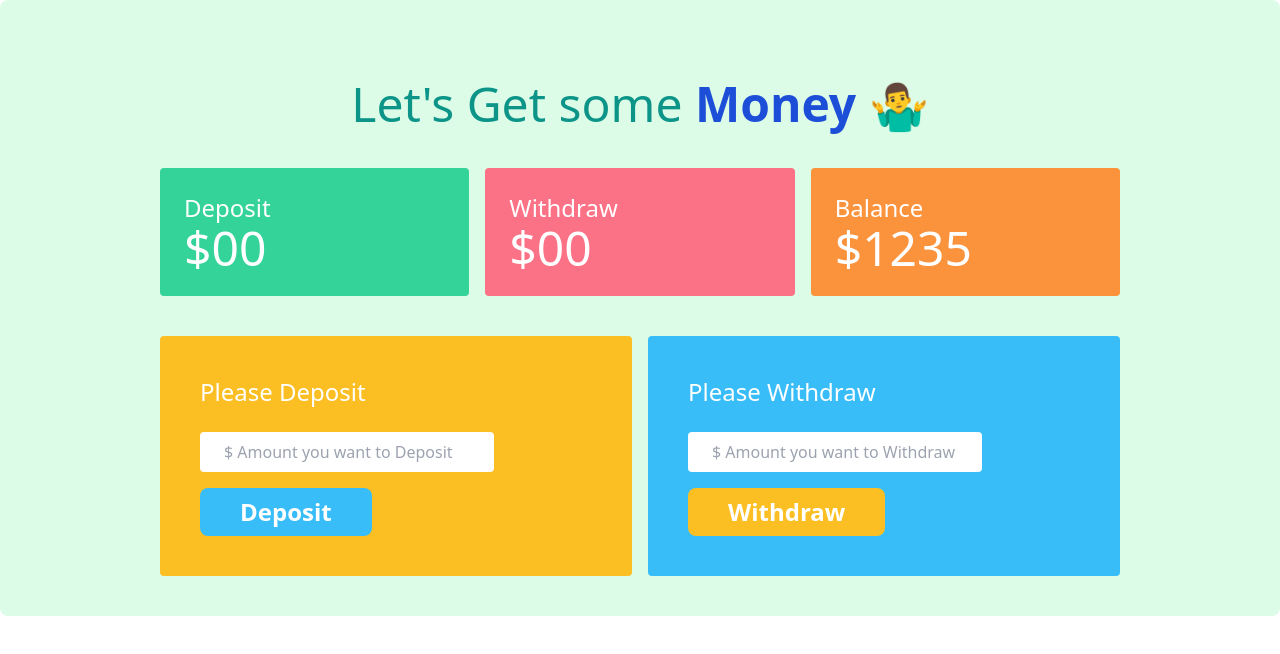
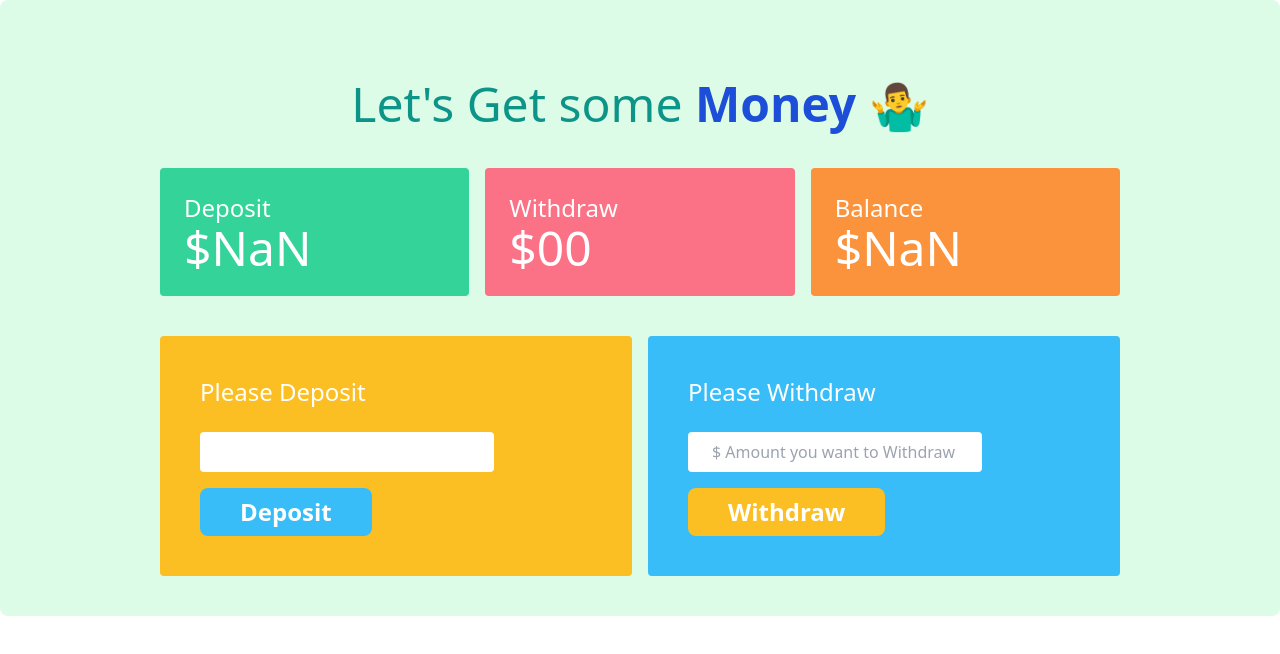
Before and after one commit to Jubair1996/Simple_Bank_Project_with_DOM, a plain HTML site: page balance/index.html in a window 1280 px wide. Both pictures are taken after a click on the button "Deposit". Drawn offline with nearby package versions, Linux system fonts and the light colour scheme.

Commit message:
calculate the balance  added

```diff
--- a/balance/index.html
+++ b/balance/index.html
@@ -22,7 +22,7 @@
         >
           <div class="bg-emerald-400 p-6 rounded">
             <h3 class="text-2xl">Deposit</h3>
-            <h2 class="text-5xl">$<span>00</span></h2>
+            <h2 class="text-5xl">$<span id="deposit-total">00</span></h2>
           </div>
           <div class="bg-rose-400 p-6 rounded">
             <h3 class="text-2xl">Withdraw</h3>
@@ -30,7 +30,7 @@
           </div>
           <div class="bg-orange-400 p-6 rounded">
             <h3 class="text-2xl">Balance</h3>
-            <h2 class="text-5xl">$<span>1235</span></h2>
+            <h2 class="text-5xl">$<span id="balance-total">1235</span></h2>
           </div>
         </div>
       </section>
@@ -49,15 +49,16 @@
           <div class="bg-sky-400 p-10 rounded">
             <h3 class="text-2xl mb-6"> Please Withdraw</h3>
             <input class="w-9/12 block mb-4 px-6 py-2 rounded text-black"
-            type="password"
+            type="text"
             name=""
-            id="password-filed"
+            id="withdraw-filed"
             placeholder="$ Amount you want to Withdraw"
           />
-          <button class="text-white bg-amber-400 text-2xl font-semibold rounded-lg hover:bg-sky-700 px-10 py-2" id="btn-submit">Withdraw</button>
+          <button class="text-white bg-amber-400 text-2xl font-semibold rounded-lg hover:bg-sky-700 px-10 py-2" id="btn-withdraw">Withdraw</button>
           </div>
         </div>
       </section>
     </main>
+    <script src="./js/deposit.js"></script>
   </body>
 </html>
--- /dev/null
+++ b/balance/js/deposit.js
@@ -0,0 +1,25 @@
+document.getElementById("btn-deposit").addEventListener("click", function () {
+  const depositField = document.getElementById("deposit-filed");
+  const newDepositAmountString = depositField.value;
+  const newDepositAmount = parseFloat(newDepositAmountString);
+
+  const depositTotalAmount = document.getElementById("deposit-total");
+  const previousDepositTotalString = depositTotalAmount.innerText;
+  const previousDepositTotal = parseFloat(previousDepositTotalString);
+
+  const currentDepositAmount = previousDepositTotal + newDepositAmount;
+
+  depositTotalAmount.innerText = currentDepositAmount;
+
+  const balanceTotalAmount = document.getElementById("balance-total");
+  const previousBalanceTotalAmountString = balanceTotalAmount.innerText;
+  const previousBalanceTotalAmount = parseFloat(
+    previousBalanceTotalAmountString
+  );
+
+  const currentBalanceTotal = previousBalanceTotalAmount + newDepositAmount;
+
+  balanceTotalAmount.innerText = currentBalanceTotal;
+
+  depositField.value = " ";
+});
```
